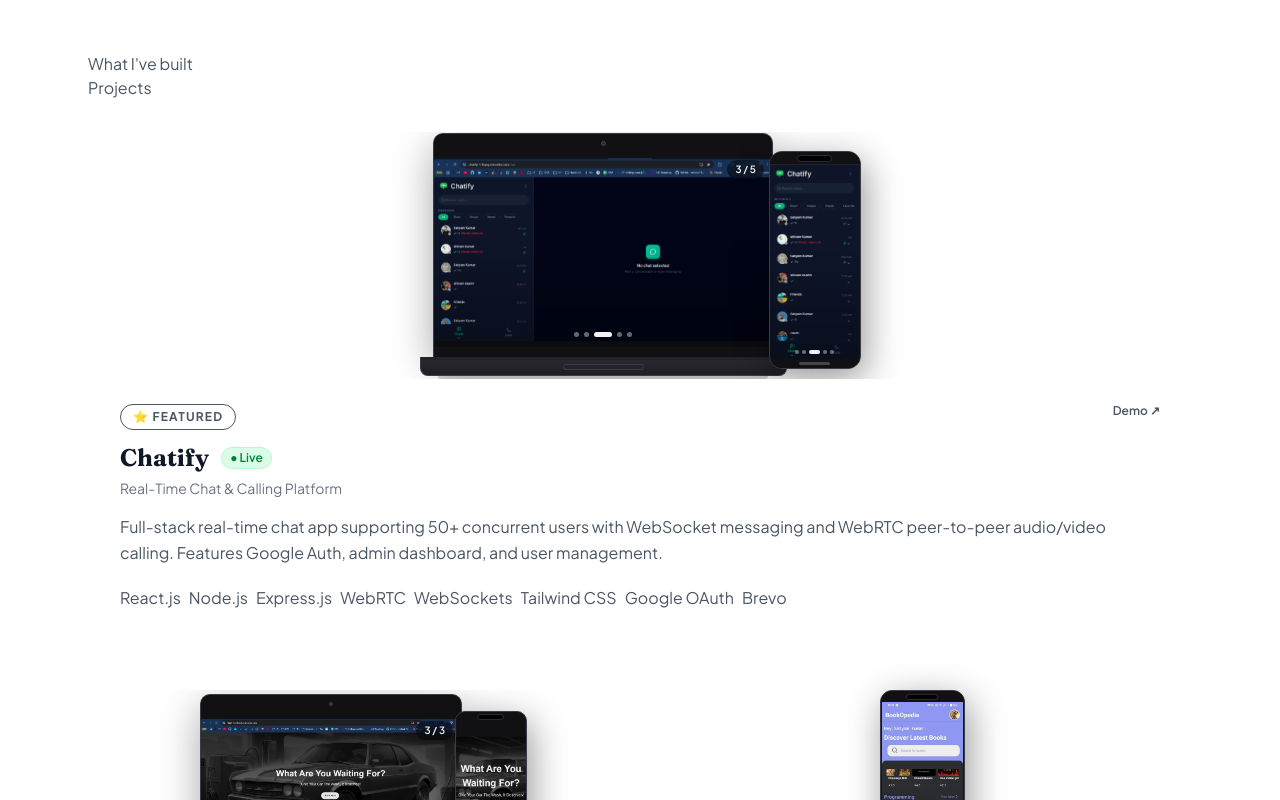
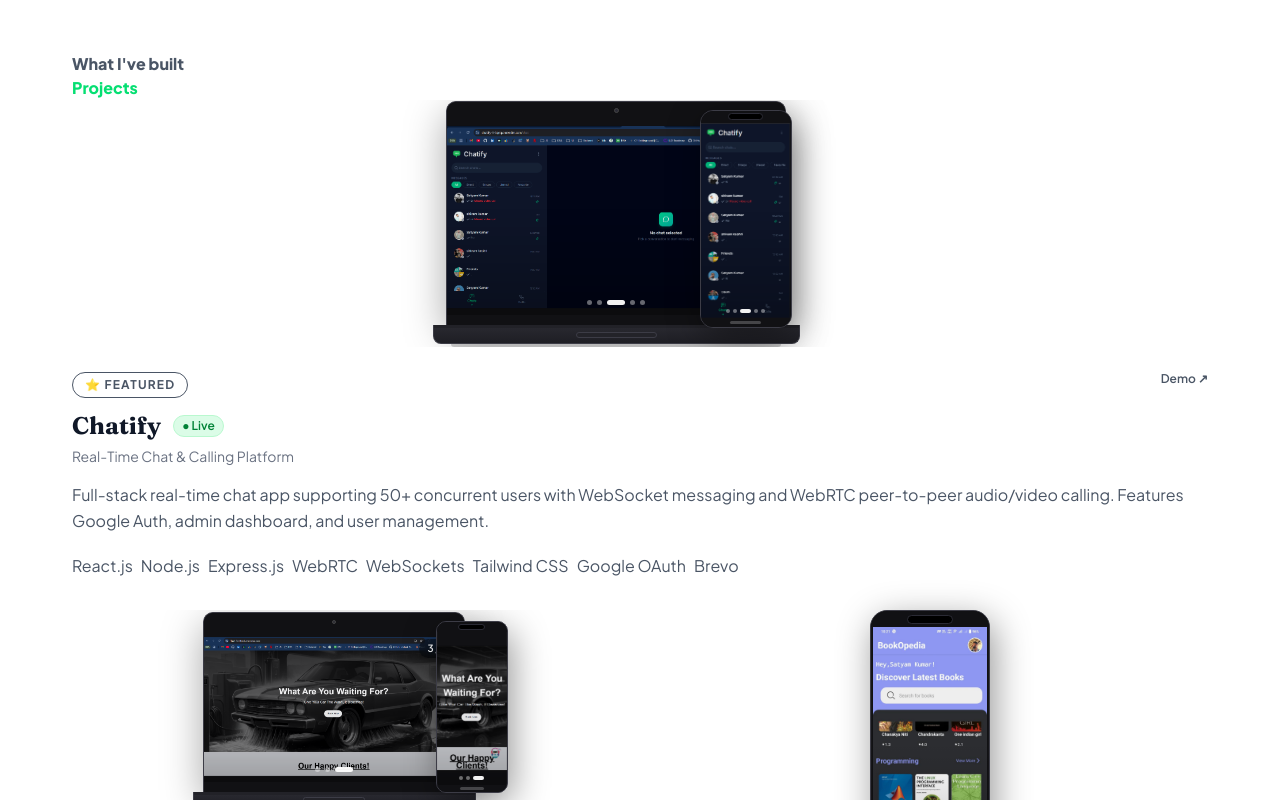
Before and after one commit to Satyam8804/my-portfolio, a React app: page / in a window 1280 px wide. Shown: the part 2100-2900 px from the top of the page. Built offline with nearby package versions, Linux system fonts and the light colour scheme; the HTML template or start-up script is replaced by a standard one.

Commit message:
fix education

```diff
--- a/src/Pages/Project.jsx
+++ b/src/Pages/Project.jsx
@@ -11,20 +11,22 @@ export default function Projects() {
       id="projects"
       className="py-24 bg-white dark:bg-gray-900 transition-colors duration-300"
     >
-      <div className="max-w-6xl mx-auto px-6">
+      <div className="max-w-6xl mx-auto px-2">
         <Reveal>
-          <p className="section-label">What I've built</p>
+          <p className="section-label font-extrabold">What I've built</p>
         </Reveal>
 
         <Reveal delay={80}>
-          <h2 className="section-title">Projects</h2>
+          <h2 className="section-title font-extrabold text-green-400">
+            Projects
+          </h2>
         </Reveal>
 
         <div className="flex flex-col gap-6">
           {/* Featured project */}
           {featured && (
             <Reveal delay={100}>
-              <div className="card p-8 bg-accent-50 dark:bg-accent-600/5 border-accent-200 dark:border-accent-600/20 hover:shadow-lg transition-all duration-200">
+              <div className="card p-0 bg-accent-50 dark:bg-accent-600/5 border-accent-200 dark:border-accent-600/20 hover:shadow-lg transition-all duration-200">
                 <DevicePair project={featured} featured />
 
                 <div className="flex flex-wrap items-start justify-between gap-4 mb-4">
@@ -63,7 +65,7 @@ export default function Projects() {
           <div className="grid md:grid-cols-2 gap-6">
             {rest.map((project, i) => (
               <Reveal key={project.id} delay={80 + i * 80}>
-                <div className="card p-6 hover:shadow-md hover:-translate-y-0.5 transition-all duration-200 flex flex-col h-full">
+                <div className="card p-2 hover:shadow-md hover:-translate-y-0.5 transition-all duration-200 flex flex-col h-full">
                   <DevicePair project={project} />
 
                   <div className="flex items-start justify-between gap-4 mb-3">
@@ -140,11 +142,11 @@ function DevicePair({ project, featured = false }) {
   if (project.mobileOnly) {
     return (
       <div className="flex items-end justify-center mb-6">
-        <IphoneFrame width={featured ? 110 : 85}>
+        <IphoneFrame width={120}>
           <ThumbnailSlider
             slides={mobileSlides}
             uid={`${project.id}-m`}
-            height={Math.round((featured ? 110 : 85) * 2.12)}
+            height={Math.round((120) * 2.12)}
             thumbColors={project.thumbColors}
             title={project.title}
             compact
@@ -156,10 +158,13 @@ function DevicePair({ project, featured = false }) {
 
   return (
     // Outer div: measures available width, clips any overflow
-    <div ref={wrapRef} className="w-full overflow-hidden mb-6">
-      {/* Inner stage: fixed natural size, scaled down to fit */}
+    <div
+      ref={wrapRef}
+      className={`w-full items-center justify-center overflow-hidden mb-6 ${featured?`-ml-7`:``}`}
+      style={{ height: naturalH * scale }}
+    >
       <div
-        className="select-none flex items-end justify-center"
+        className={`select-none flex items-center justify-center ` }
         style={{
           width: naturalW,
           height: naturalH,
@@ -189,10 +194,10 @@ function DevicePair({ project, featured = false }) {
           style={{
             position: "relative",
             zIndex: 2,
-            marginLeft: -18,
             marginBottom: 10,
             flexShrink: 0,
           }}
+          className={` ${featured ? `-ml-25` : `-ml-10`}`}
         >
           <IphoneFrame width={iphW}>
             <ThumbnailSlider
```
